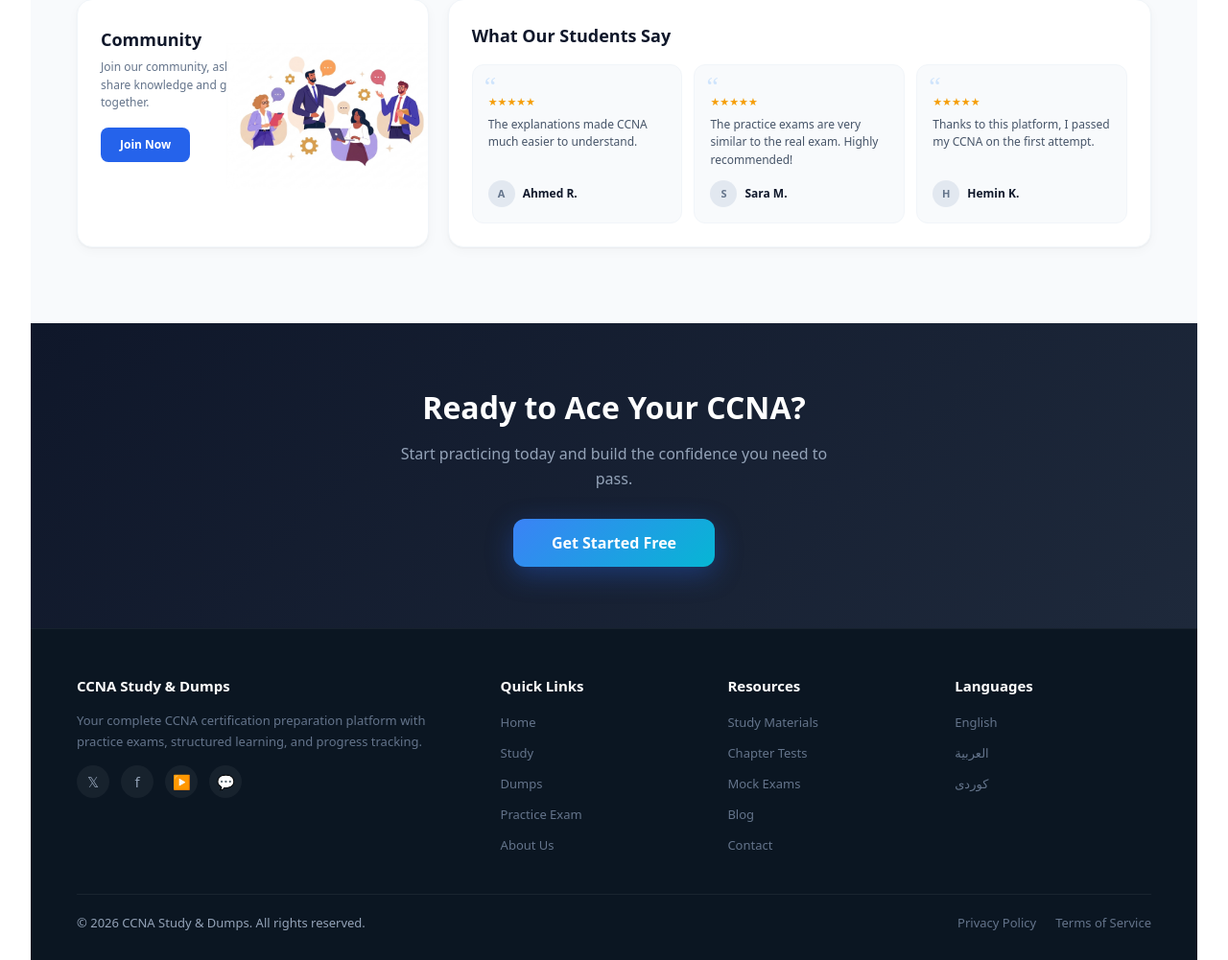
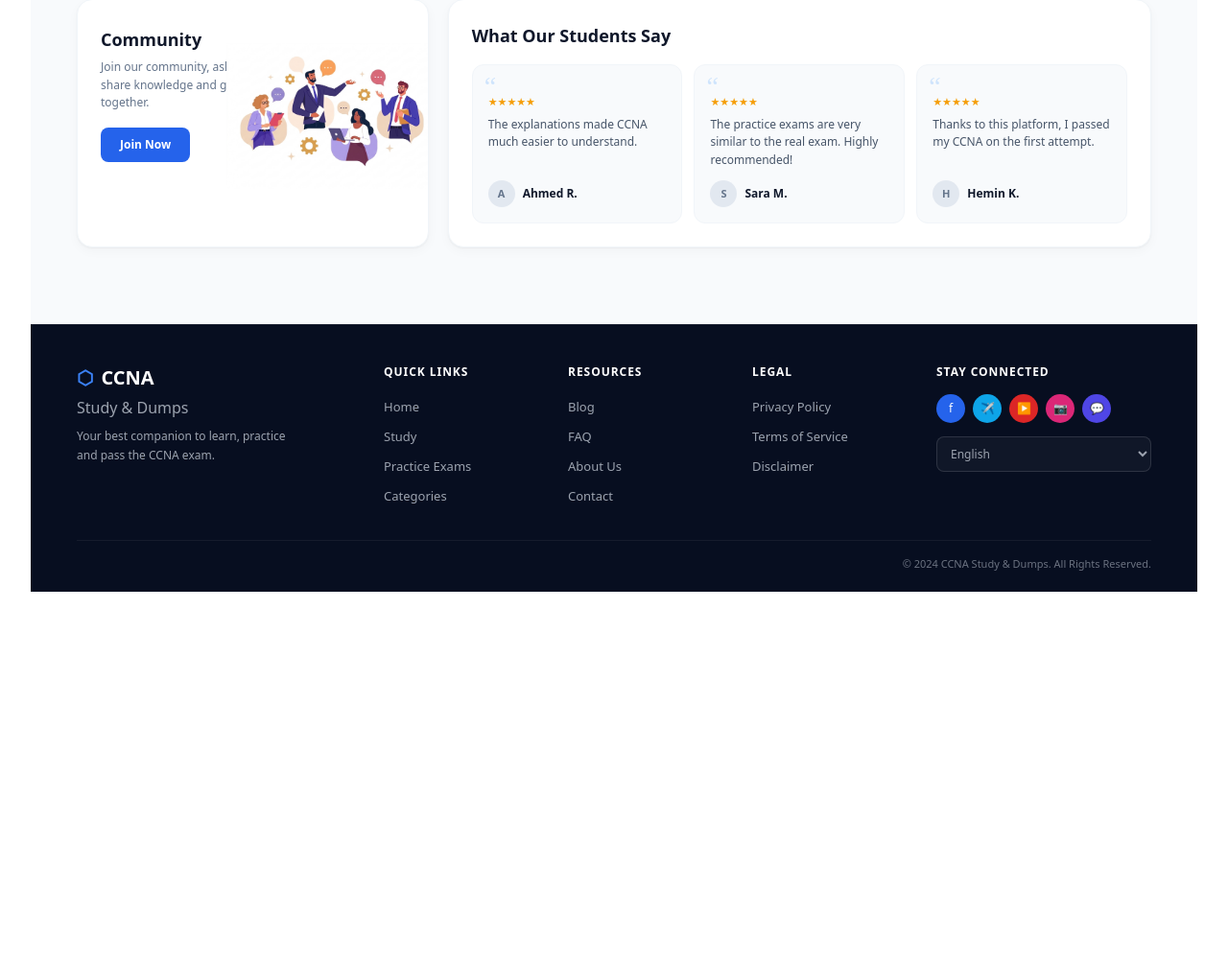
Before and after one commit to alikalary1997/NetMaster, a Django app: page / in a window 1280 px wide. Shown: the part 1105-2106 px from the top of the page at 96% size. After the commit the page ends 1722 px from the top, so only its background shows below. Run offline with Django 5.2, Linux system fonts and the light colour scheme; data comes from the database, SQL or seed files in the repository; style sheets or scripts are compiled from the project's sources.

Commit message:
bashi home page tawaw bw

```diff
--- a/quiz/static/quiz/css/content.css
+++ b/quiz/static/quiz/css/content.css
@@ -224,43 +224,49 @@
 
 /* ===== FOOTER ===== */
 .site-footer {
-    background: #0b1622; border-top: 1px solid rgba(255,255,255,0.05);
-    padding: 48px 0 28px;
-    color: #94a3b8;
+    background: #070e20; border-top: 1px solid rgba(255,255,255,0.05);
+    padding: 40px 0 0;
+    color: #9ca3af;
 }
-.footer-inner {
-    max-width: 1400px; margin: 0 auto; padding: 0 48px;
+.footer-inner { max-width: 1400px; margin: 0 auto; padding: 0 48px; }
+.footer-grid {
+    display: grid;
+    grid-template-columns: 1.8fr 1fr 1fr 1fr 1.4fr;
+    gap: 32px; padding-bottom: 28px;
+    align-items: start;
 }
-.footer-grid {
-    display: grid; grid-template-columns: 2fr 1fr 1fr 1fr;
-    gap: 32px; margin-bottom: 32px;
+.footer-col h4 { color: #fff; font-size: 12px; font-weight: 600; text-transform: uppercase; letter-spacing: .08em; margin-bottom: 14px; }
+.footer-col ul { list-style: none; padding: 0; margin: 0; }
+.footer-col ul li { margin-bottom: 7px; }
+.footer-col ul li a { color: #9ca3af; font-size: 13px; text-decoration: none; transition: color 0.2s; }
+.footer-col ul li a:hover { color: #fff; }
+
+.footer-brand { font-size: 20px; font-weight: 800; color: #fff; display: flex; align-items: center; gap: 8px; margin-bottom: 4px; }
+.footer-brand .sub { font-size: 10px; color: #3b82f6; font-weight: 500; display: block; }
+.footer-tagline { font-size: 12px; color: #9ca3af; line-height: 1.6; max-width: 240px; }
+
+.footer-social { display: flex; gap: 8px; margin-bottom: 14px; }
+.footer-social a {
+    width: 30px; height: 30px; border-radius: 50%;
+    display: flex; align-items: center; justify-content: center;
+    font-size: 12px; text-decoration: none; color: #fff;
+    transition: opacity .2s;
 }
-.footer-col h4 { color: #fff; font-size: 15px; font-weight: 700; margin-bottom: 14px; }
-.footer-col ul { list-style: none; padding: 0; margin: 0; }
-.footer-col ul li { margin-bottom: 8px; }
-.footer-col ul li a { color: #64748b; font-size: 13px; text-decoration: none; transition: color 0.2s; }
-.footer-col ul li a:hover { color: #3b82f6; }
+.footer-social a:hover { opacity: .85; }
+
+.footer-lang select {
+    width: 100%;
+    background: rgba(255,255,255,.04);
+    border: 1px solid rgba(255,255,255,.12);
+    color: #9ca3af; font-size: 12px; border-radius: 8px;
+    padding: 8px 10px; cursor: pointer; outline: none;
+}
+
 .footer-bottom {
-    border-top: 1px solid rgba(255,255,255,0.06);
-    padding-top: 20px;
-    display: flex; justify-content: space-between; align-items: center;
-    flex-wrap: wrap; gap: 12px; font-size: 13px;
+    border-top: 1px solid rgba(255,255,255,.06);
+    padding: 16px 0 20px;
+    text-align: right; font-size: 11px; color: #6b7280;
 }
-.footer-bottom a { color: #64748b; text-decoration: none; transition: color 0.2s; }
-.footer-bottom a:hover { color: #3b82f6; }
-.footer-social { display: flex; gap: 12px; }
-.footer-social a {
-    width: 34px; height: 34px; border-radius: 50%;
-    background: rgba(255,255,255,0.05); display: flex;
-    align-items: center; justify-content: center; font-size: 15px;
-    transition: background 0.2s, color 0.2s;
-}
-.footer-social a:hover { background: #3b82f6; color: #fff; }
-@media (max-width: 768px) {
-    .footer-grid { grid-template-columns: 1fr 1fr; }
-    .footer-inner { padding: 0 24px; }
-}
-@media (max-width: 480px) {
-    .footer-grid { grid-template-columns: 1fr; }
-    .footer-bottom { flex-direction: column; text-align: center; }
-}
+
+@media (max-width: 1024px) { .footer-grid { grid-template-columns: repeat(3, 1fr); } }
+@media (max-width: 640px) { .footer-grid { grid-template-columns: 1fr; } .footer-bottom { text-align: center; } .footer-inner { padding: 0 24px; } }
--- a/quiz/templates/quiz/landing_page.html
+++ b/quiz/templates/quiz/landing_page.html
@@ -175,66 +175,65 @@
 
 </div>
 
-{# ===== CTA ===== #}
-<section class="cta-section">
-    <h2 class="cta-title">Ready to Ace Your CCNA?</h2>
-    <p class="cta-desc">Start practicing today and build the confidence you need to pass.</p>
-    {% if user.is_authenticated %}
-    <a href="{% url 'test_list' %}" class="cta-btn">Start Now</a>
-    {% else %}
-    <a href="{% url 'signup' %}" class="cta-btn">Get Started Free</a>
-    {% endif %}
-</section>
+
 
 {# ===== FOOTER ===== #}
 <footer class="site-footer">
     <div class="footer-inner">
         <div class="footer-grid">
             <div class="footer-col">
-                <h4>CCNA Study &amp; Dumps</h4>
-                <p style="font-size:13px;color:#64748b;line-height:1.7;margin-top:4px">Your complete CCNA certification preparation platform with practice exams, structured learning, and progress tracking.</p>
-                <div class="footer-social" style="margin-top:14px">
-                    <a href="#" title="Twitter">𝕏</a>
-                    <a href="#" title="Facebook">f</a>
-                    <a href="#" title="YouTube">▶</a>
-                    <a href="#" title="Discord">💬</a>
+                <div class="footer-brand">
+                    <span style="color:#3b82f6">⬡</span> CCNA
                 </div>
+                <span class="sub">Study &amp; Dumps</span>
+                <p class="footer-tagline" style="margin-top:8px">Your best companion to learn, practice and pass the CCNA exam.</p>
             </div>
             <div class="footer-col">
                 <h4>Quick Links</h4>
                 <ul>
                     <li><a href="{% url 'landing_page' %}">Home</a></li>
                     <li><a href="{% url 'study' %}">Study</a></li>
-                    <li><a href="{% url 'test_list' %}">Dumps</a></li>
-                    <li><a href="{% url 'practice_exam' %}">Practice Exam</a></li>
-                    <li><a href="{% url 'about' %}">About Us</a></li>
+                    <li><a href="{% url 'practice_exam' %}">Practice Exams</a></li>
+                    <li><a href="{% url 'test_list' %}">Categories</a></li>
                 </ul>
             </div>
             <div class="footer-col">
                 <h4>Resources</h4>
                 <ul>
-                    <li><a href="{% url 'study' %}">Study Materials</a></li>
-                    <li><a href="{% url 'test_list' %}">Chapter Tests</a></li>
-                    <li><a href="{% url 'practice_exam' %}">Mock Exams</a></li>
                     <li><a href="#">Blog</a></li>
+                    <li><a href="#">FAQ</a></li>
+                    <li><a href="{% url 'about' %}">About Us</a></li>
                     <li><a href="{% url 'about' %}">Contact</a></li>
                 </ul>
             </div>
             <div class="footer-col">
-                <h4>Languages</h4>
+                <h4>Legal</h4>
                 <ul>
-                    <li><a href="#">English</a></li>
-                    <li><a href="#">العربية</a></li>
-                    <li><a href="#">کوردی</a></li>
+                    <li><a href="#">Privacy Policy</a></li>
+                    <li><a href="#">Terms of Service</a></li>
+                    <li><a href="#">Disclaimer</a></li>
                 </ul>
+            </div>
+            <div class="footer-col">
+                <h4>Stay Connected</h4>
+                <div class="footer-social">
+                    <a href="#" style="background:#2563eb">f</a>
+                    <a href="#" style="background:#0ea5e9">✈</a>
+                    <a href="#" style="background:#dc2626">▶</a>
+                    <a href="#" style="background:#db2777">📷</a>
+                    <a href="#" style="background:#4f46e5">💬</a>
+                </div>
+                <div class="footer-lang">
+                    <select>
+                        <option>English</option>
+                        <option>العربية</option>
+                        <option>کوردی</option>
+                    </select>
+                </div>
             </div>
         </div>
         <div class="footer-bottom">
-            <span>&copy; 2026 CCNA Study &amp; Dumps. All rights reserved.</span>
-            <div style="display:flex;gap:20px">
-                <a href="#">Privacy Policy</a>
-                <a href="#">Terms of Service</a>
-            </div>
+            &copy; 2024 CCNA Study &amp; Dumps. All Rights Reserved.
         </div>
     </div>
 </footer>
```
